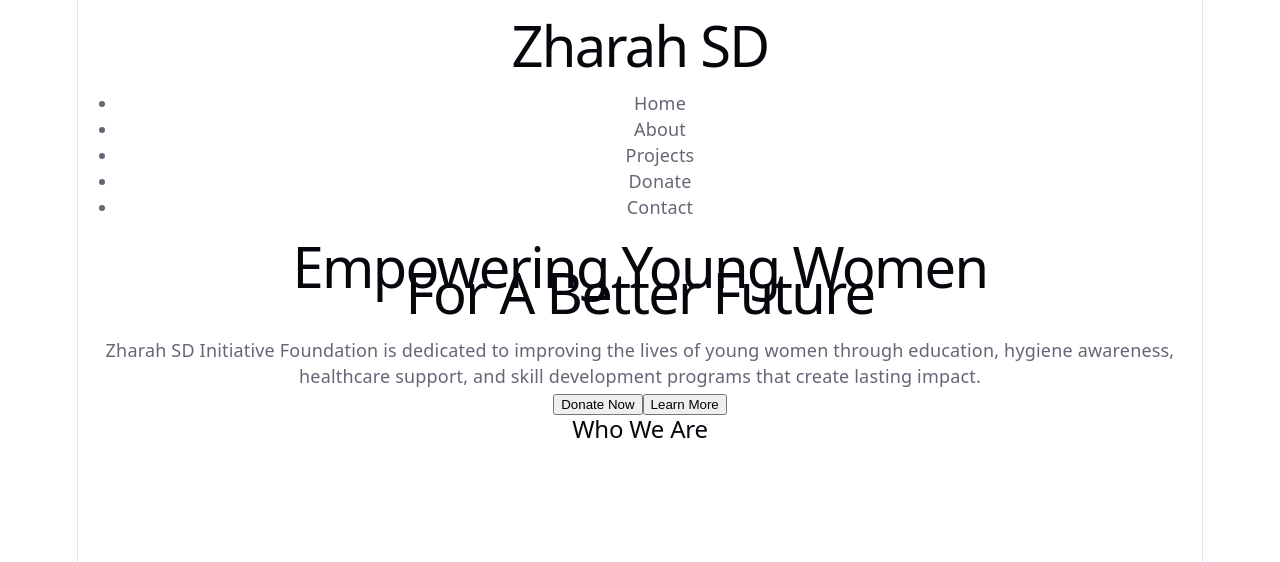
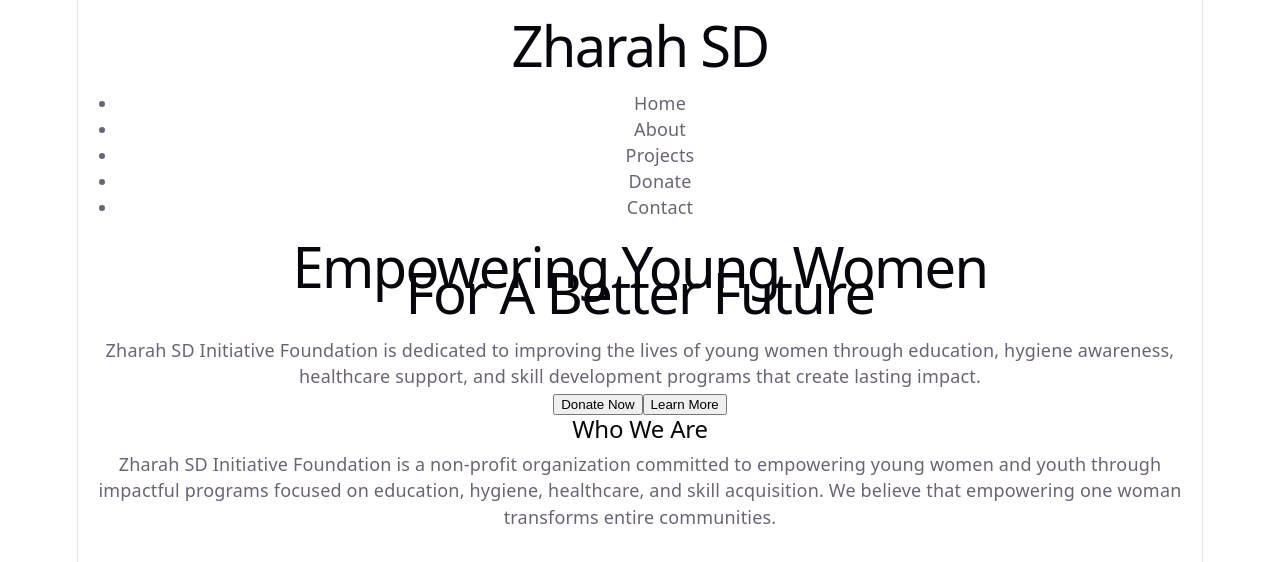
Before and after one commit to Abusadiq006/Zharah-SD-NGO, a React (Vite) app: page / in a window 1280 px wide. Shown: the top 562 px of the page. Built offline with nearby package versions, Linux system fonts and the light colour scheme.

Commit message:
adding about p

```diff
--- a/src/sections/About.jsx
+++ b/src/sections/About.jsx
@@ -6,6 +6,12 @@ const About = () => {
                 Who We Are
             </h2>
 
+            <p className="max-w-3xl mx-auto text-gray-600">
+                Zharah SD Initiative Foundation is a non-profit organization committed to
+                empowering young women and youth through impactful programs focused on
+                education, hygiene, healthcare, and skill acquisition. We believe that
+                empowering one woman transforms entire communities.
+            </p>
 
         </section>
     )
```
